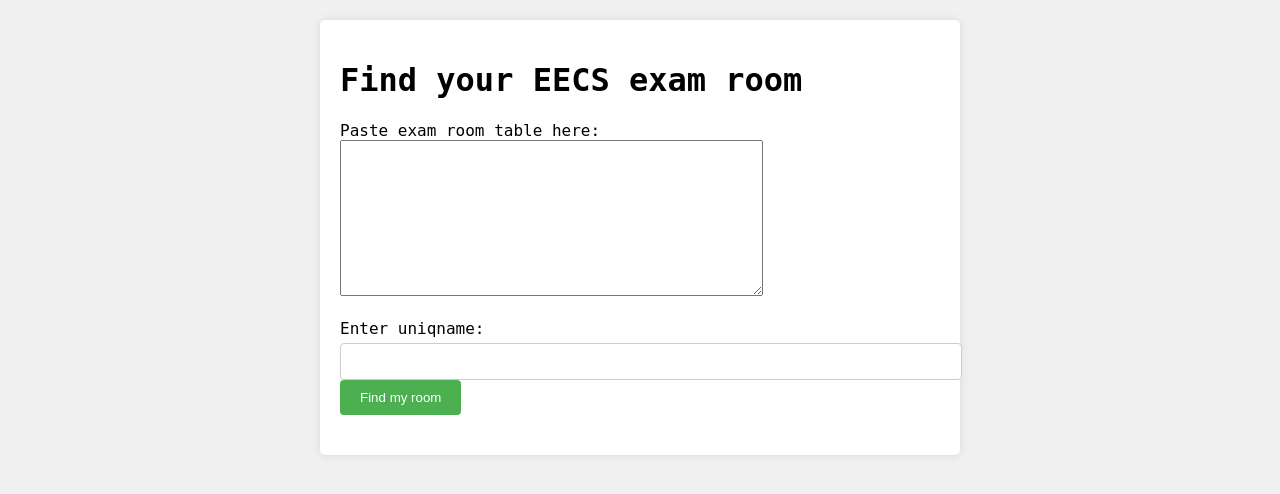
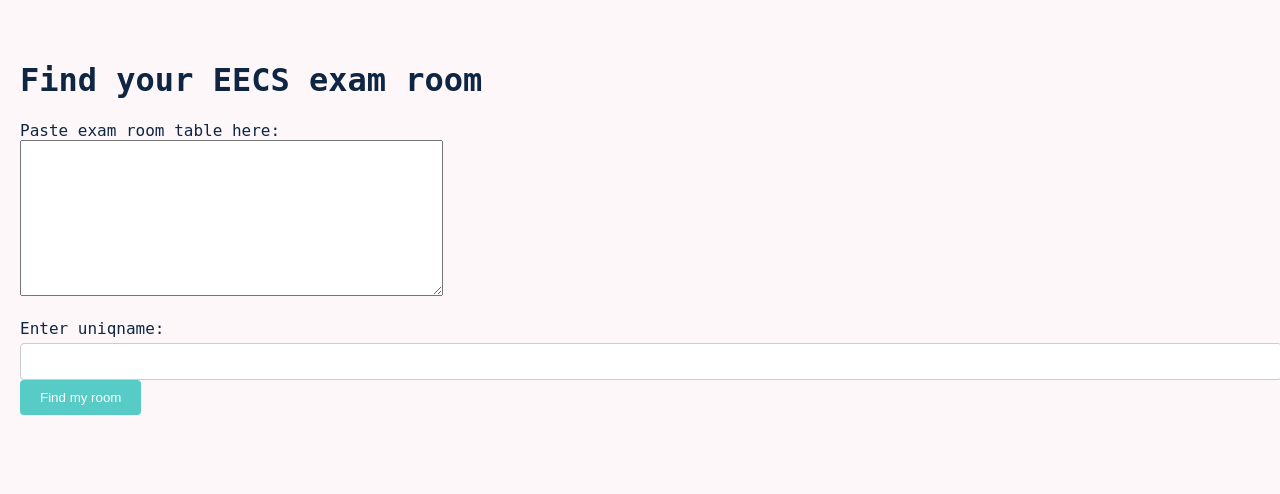
Before and after one commit to tessalee212/exam_room_finder, a Flask app: page / in a window 1280 px wide. Shown: the top 494 px of the page. Run offline with Flask 3, Linux system fonts and the light colour scheme.

Commit message:
changed style

```diff
--- a/static/styles.css
+++ b/static/styles.css
@@ -1,17 +1,15 @@
 body {
     font-family: monospace, sans-serif;
-    background-color: #f0f0f0;
+    background-color: #FDF7FA;
     margin: 0;
     padding: 0;
+    color: #0E2643;
 }
 
 .container {
-    max-width: 600px;
+    max-width: auto;
     margin: 20px auto;
-    background-color: #fff;
     padding: 20px;
-    border-radius: 5px;
-    box-shadow: 0 0 10px rgba(0, 0, 0, 0.1);
 }
 
 form {
@@ -28,7 +26,7 @@
 
 button {
     padding: 10px 20px;
-    background-color: #4CAF50;
+    background-color: #57cbc5;
     color: white;
     border: none;
     border-radius: 4px;
@@ -36,7 +34,8 @@
 }
 
 button:hover {
-    background-color: #45a049;
+    background-color: #46AFAA;
+    color: white;
 }
 
 #output {
--- a/templates/index.html
+++ b/templates/index.html
@@ -2,7 +2,7 @@
 <html lang="en">
 <head>
     <meta charset="UTF-8">
-    <meta name="viewport" content="width=device-width">
+    <meta name="viewport" content="width=device-width, initial-scale=1.0">
     <title>EECS Exam Room Search</title>
     <link rel="stylesheet" href="{{ url_for('static', filename='styles.css') }}">
 </head>
```
